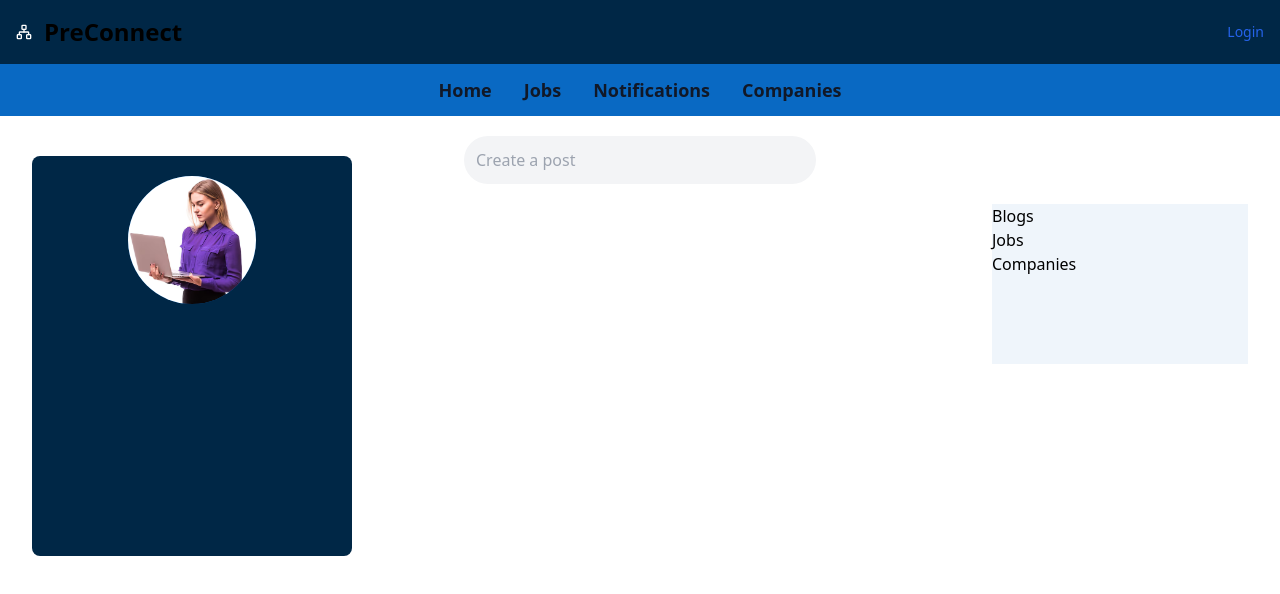
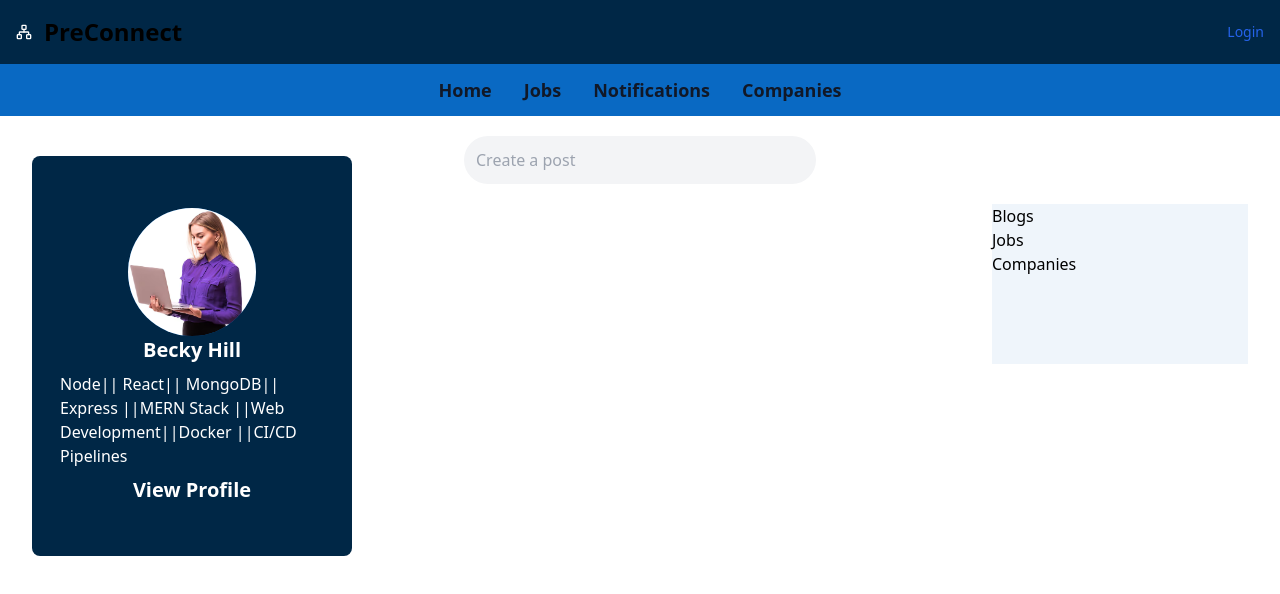
Before and after one commit to faiqa1/preConnect, a React (Create React App) app in the folder client/: page /userhomepage in a window 1280 px wide. Shown: the top 594 px of the page. Built offline with nearby package versions, Linux system fonts and the light colour scheme.

Commit message:
Updated SideNavbar component to include profile picture, name, description, and 'View Profile' link

```diff
--- a/client/src/Components/Pages/UserHomePage/SideNavbar.js
+++ b/client/src/Components/Pages/UserHomePage/SideNavbar.js
@@ -1,16 +1,32 @@
 import React from "react";
-import pic from '../../../Images/profilepic.png';
+import { Link } from "react-router-dom";
+import pic from "../../../Images/profilepic.png";
 
 export default function SideNavbar() {
   return (
     <div className="bg-blue w-[20rem] h-[25rem] rounded-lg float-left  mx-8 mt-[-3rem]">
-      <div className="flex justify-center items-center w-[15rem] h-[8rem]  mx-auto my-5">
-        <div className="profileCircle w-[8rem] h-[8rem] rounded-full
+      <Link to="#">
+        <div className="flex justify-center flex-col items-center w-[19rem] h-[24rem]  mx-auto my-2">
+          <div
+            className="profileCircle w-[8rem] h-[8rem] rounded-full
         bg-[#0969c3]
-        relative overflow-hidden">
-          <img src={pic} className="absolute w-full h-full object-cover " />
+        relative overflow-hidden"
+          >
+            <img src={pic} className="absolute w-full h-full object-cover " />
+          </div>
+          <div className="textWrapper">
+            <h3 className="text-white font-extrabold text-xl text-center">Becky Hill</h3>
+            <p className="text-white  text-md py-2 px-5 w-[95%]">
+              Node|| React|| MongoDB|| Express ||MERN Stack ||Web
+              Development||Docker ||CI/CD Pipelines
+            </p>
+
+            <Link>
+            <p className="text-white font-extrabold text-xl text-center">View Profile</p>
+            </Link>
+          </div>
         </div>
-      </div>
+      </Link>
     </div>
   );
 }
```
